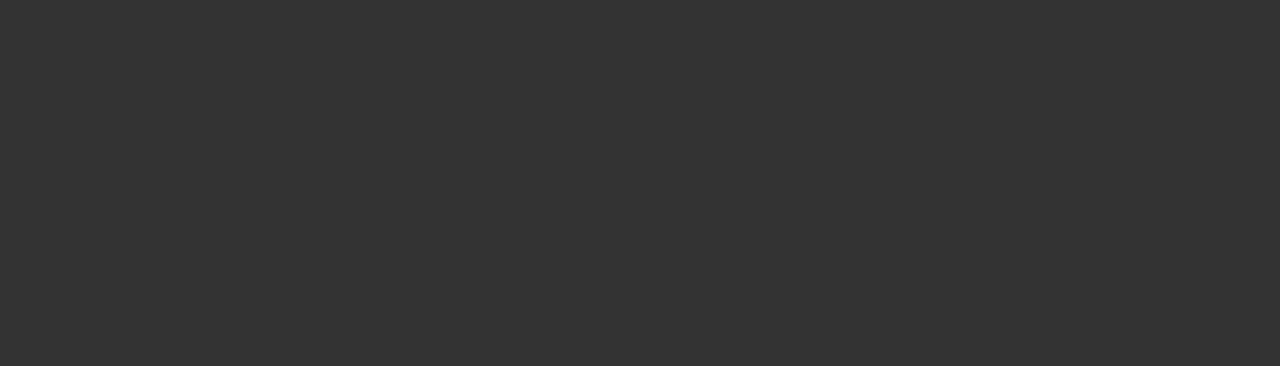
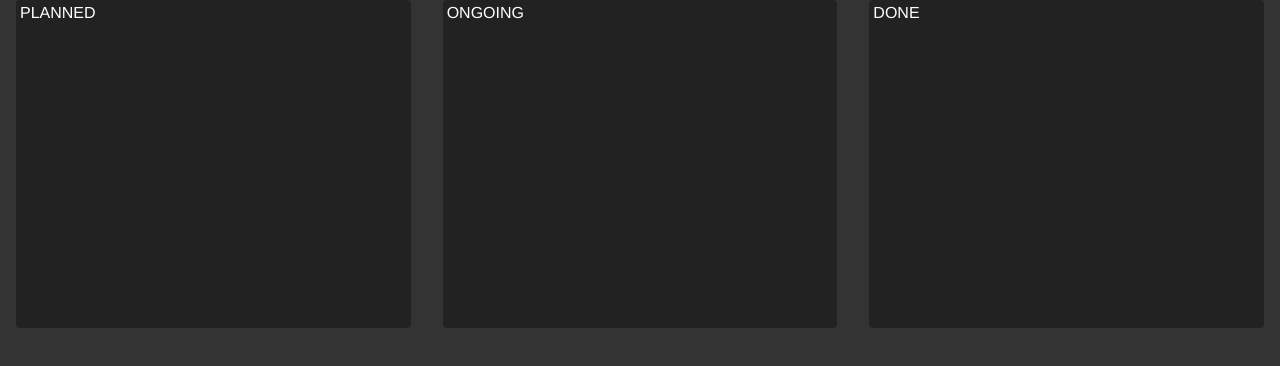
Before and after one commit to Gapotchenko-Yakov/kanban-zustand, a React (Vite) app: page / in a window 1280 px wide. Shown: the top 366 px of the page. Built offline with nearby package versions, Linux system fonts and the light colour scheme.

Commit message:
Write styles for App and Column components.

```diff
--- a/src/App.css
+++ b/src/App.css
@@ -1,4 +1,7 @@
 .App {
   background: var(--COLOR-GRAY);
   min-height: 100vh;
+  display: flex;
+  justify-content: center;
+  align-items: start;
 }
--- a/src/App.jsx
+++ b/src/App.jsx
@@ -1,7 +1,14 @@
 import "./App.css";
+import Column from "./components/Column";
 
 function App() {
-  return <div className="App"></div>;
+  return (
+    <div className="App">
+      <Column state="PLANNED" />
+      <Column state="ONGOING" />
+      <Column state="DONE" />
+    </div>
+  );
 }
 
 export default App;
--- /dev/null
+++ b/src/components/Column.css
@@ -0,0 +1,10 @@
+.column {
+  background: var(--COLOR-GRAY-DARK);
+  min-height: 20rem;
+  color: #fff;
+  width: 33%;
+  min-width: 20rem;
+  margin: 0 1rem;
+  border-radius: 4px;
+  padding: 0.25rem;
+}
--- /dev/null
+++ b/src/components/Column.tsx
@@ -0,0 +1,9 @@
+import React from "react";
+
+import "./Column.css";
+
+const Column = ({ state }) => {
+  return <div className="column">{state}</div>;
+};
+
+export default Column;
--- a/src/index.css
+++ b/src/index.css
@@ -4,6 +4,7 @@
   --COLOR-GRAY-LIGHT: #cccccc;
   --COLOR-ONGOING: #98c1d9;
   --COLOR-DONE: #ee6c4d;
+  font-family: Helvetica;
 }
 
 body {
```
